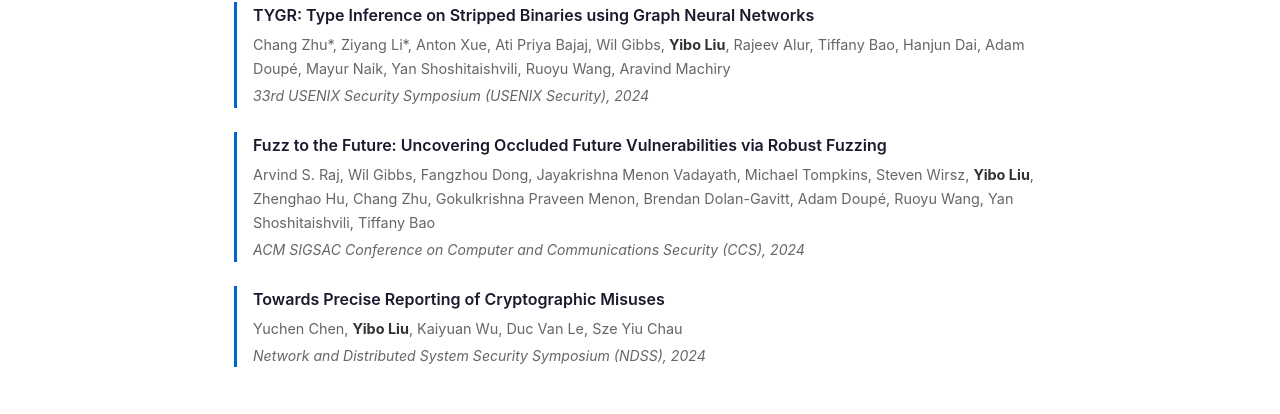
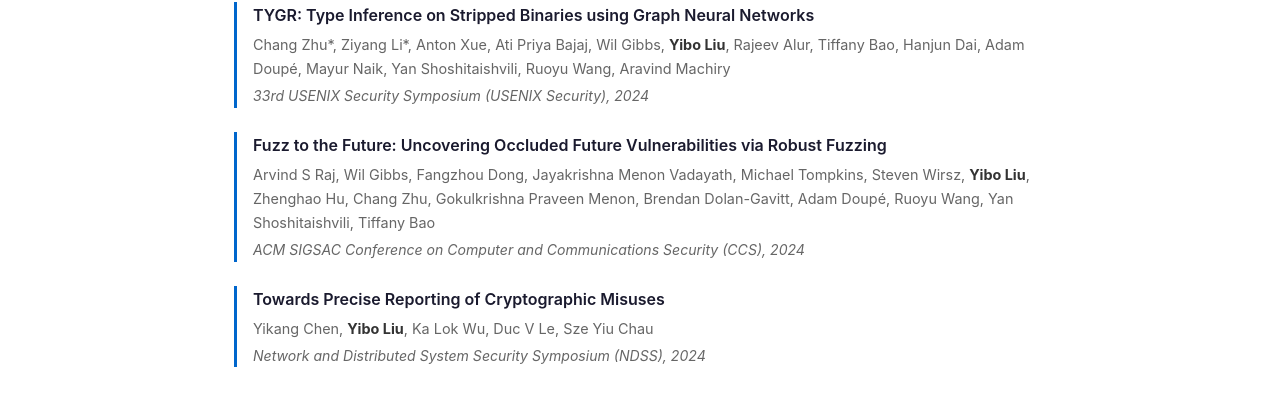
Before and after one commit to bluesadi/bluesadi.github.io, a Jekyll site: the page built from index.html, in a window 1280 px wide and 900 px high, scrolled down 1013 px. Shown: the part 94-508 px from the top of the window. Built offline with Jekyll 4.4.1, drawn with Linux system fonts in a browser that asks for light colours; a style sheet for code colours, icons or effects is not loaded.

Commit message:
Fix author names

```diff
--- a/index.html
+++ b/index.html
@@ -57,12 +57,12 @@
     </li>
     <li class="pub-item">
       <div class="pub-title">Fuzz to the Future: Uncovering Occluded Future Vulnerabilities via Robust Fuzzing</div>
-      <div class="pub-authors">Arvind S. Raj, Wil Gibbs, Fangzhou Dong, Jayakrishna Menon Vadayath, Michael Tompkins, Steven Wirsz, <strong>Yibo Liu</strong>, Zhenghao Hu, Chang Zhu, Gokulkrishna Praveen Menon, Brendan Dolan-Gavitt, Adam Doup&eacute;, Ruoyu Wang, Yan Shoshitaishvili, Tiffany Bao</div>
+      <div class="pub-authors">Arvind S Raj, Wil Gibbs, Fangzhou Dong, Jayakrishna Menon Vadayath, Michael Tompkins, Steven Wirsz, <strong>Yibo Liu</strong>, Zhenghao Hu, Chang Zhu, Gokulkrishna Praveen Menon, Brendan Dolan-Gavitt, Adam Doup&eacute;, Ruoyu Wang, Yan Shoshitaishvili, Tiffany Bao</div>
       <div class="pub-venue">ACM SIGSAC Conference on Computer and Communications Security (CCS), 2024</div>
     </li>
     <li class="pub-item">
       <div class="pub-title">Towards Precise Reporting of Cryptographic Misuses</div>
-      <div class="pub-authors">Yuchen Chen, <strong>Yibo Liu</strong>, Kaiyuan Wu, Duc Van Le, Sze Yiu Chau</div>
+      <div class="pub-authors">Yikang Chen, <strong>Yibo Liu</strong>, Ka Lok Wu, Duc V Le, Sze Yiu Chau</div>
       <div class="pub-venue">Network and Distributed System Security Symposium (NDSS), 2024</div>
     </li>
   </ul>
```
